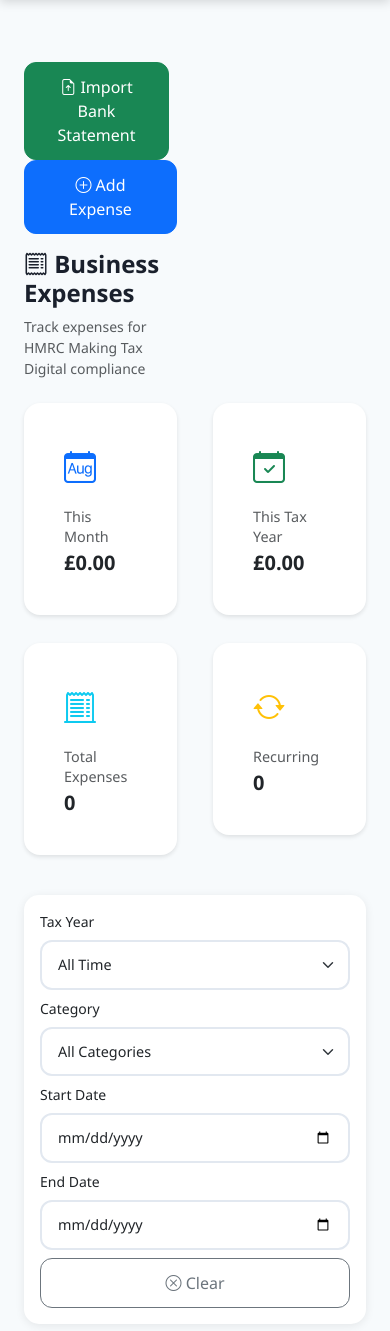
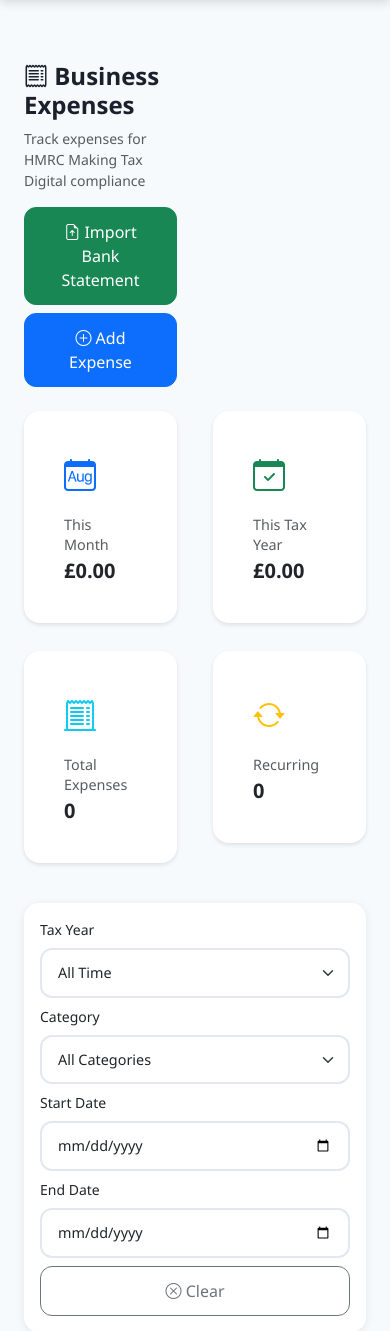
Before and after one commit to djh-1980/wages-app, a Flask app: template templates/expenses.html in a window 390 px wide. Shown: the part 72-1403 px from the top of the page. Run offline with Flask 3, Linux system fonts and the light colour scheme; the template is opened without the code that fills it, so the values that code supplies are empty; some libraries are stand-ins or nearby versions.

Commit message:
Improve expenses page header layout with responsive button stacking for mobile devices
- Replace flexbox layout with Bootstrap grid system for better mobile responsiveness
- Add col-12 col-md-6 classes to header sections for mobile-first layout
- Stack Import Bank Statement and Add Expense buttons vertically on mobile using d-grid gap-2
- Add mb-3 mb-md-0 spacing utility to prevent layout issues on small screens
- Remove me-2 margin class from Import button as buttons now stack vertically on mobile

```diff
--- a/templates/expenses.html
+++ b/templates/expenses.html
@@ -11,18 +11,20 @@
     <!-- Page Header -->
     <div class="row mb-4">
         <div class="col-12">
-            <div class="d-flex justify-content-between align-items-center">
-                <div>
+            <div class="row align-items-center">
+                <div class="col-12 col-md-6 mb-3 mb-md-0">
                     <h2><i class="bi bi-receipt"></i> Business Expenses</h2>
                     <p class="text-muted mb-0">Track expenses for HMRC Making Tax Digital compliance</p>
                 </div>
-                <div>
-                    <button class="btn btn-success me-2" onclick="showBankImportModal()">
-                        <i class="bi bi-file-earmark-arrow-up"></i> Import Bank Statement
-                    </button>
-                    <button class="btn btn-primary" onclick="showAddExpenseModal()">
-                        <i class="bi bi-plus-circle"></i> Add Expense
-                    </button>
+                <div class="col-12 col-md-6">
+                    <div class="d-grid gap-2">
+                        <button class="btn btn-success" onclick="showBankImportModal()">
+                            <i class="bi bi-file-earmark-arrow-up"></i> Import Bank Statement
+                        </button>
+                        <button class="btn btn-primary" onclick="showAddExpenseModal()">
+                            <i class="bi bi-plus-circle"></i> Add Expense
+                        </button>
+                    </div>
                 </div>
             </div>
         </div>
```
